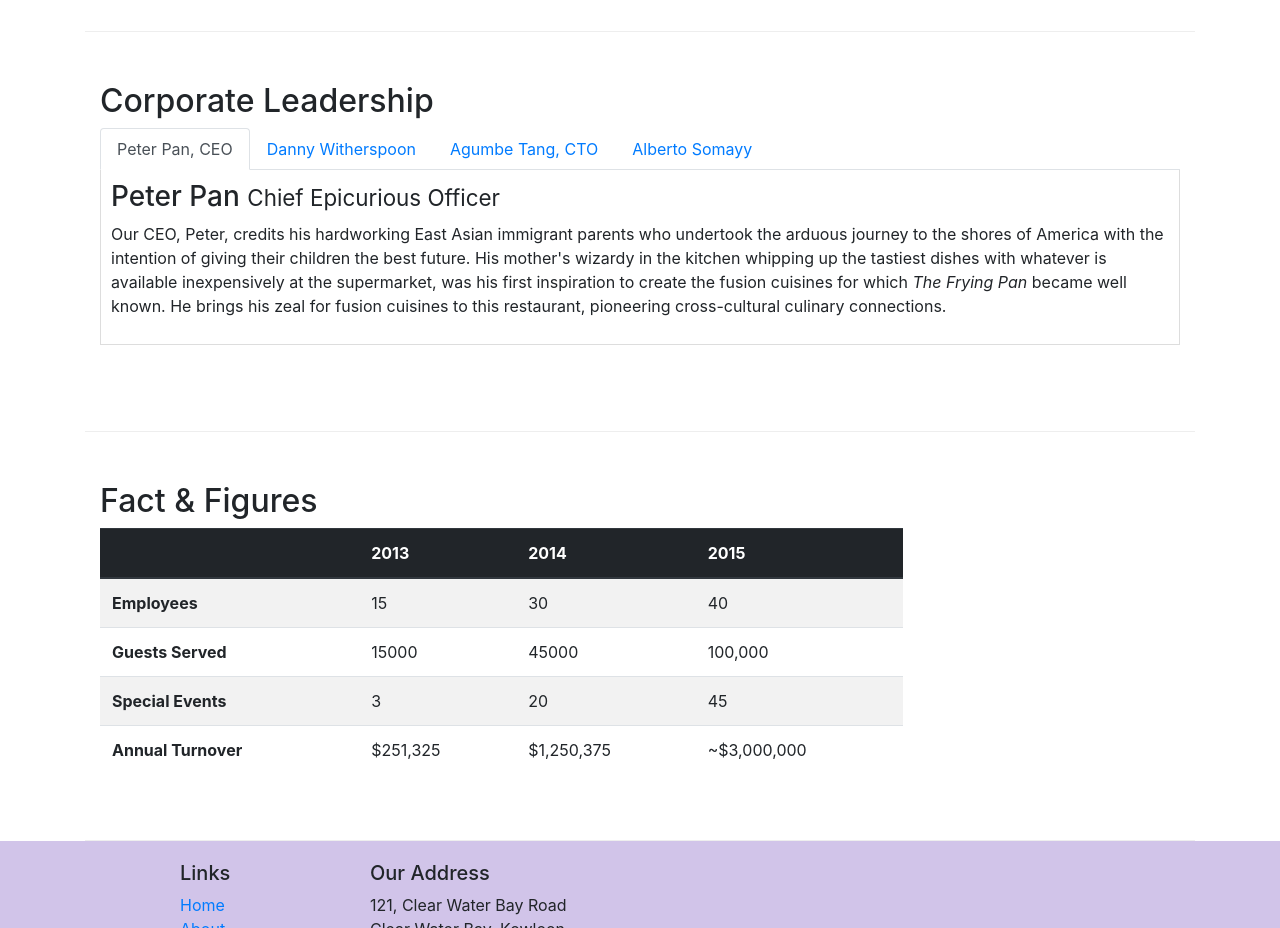
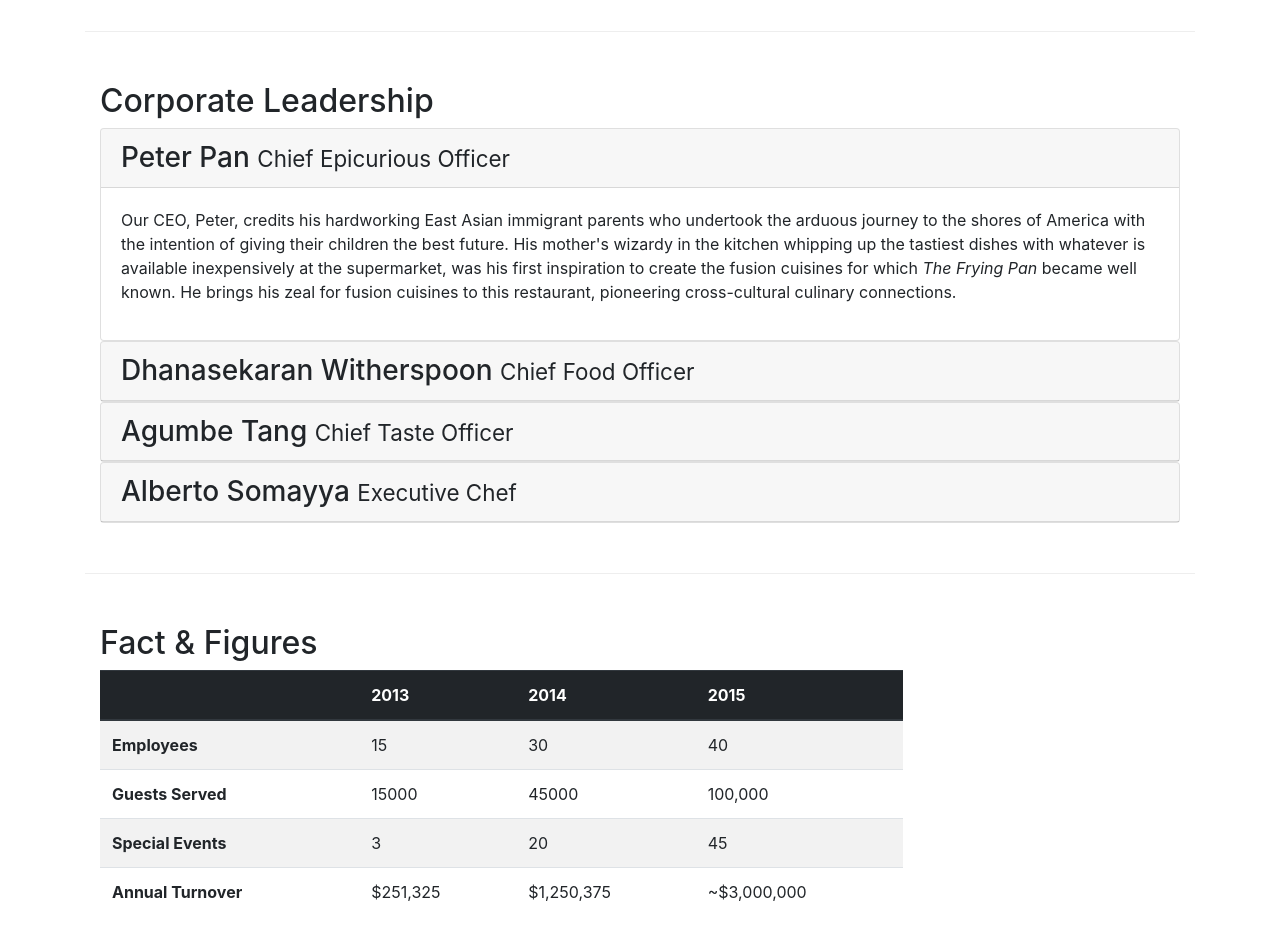
Before and after one commit to BrianB86/Bootstrap4, a website: page aboutus.html in a window 1280 px wide. Shown: the part 940-1868 px from the top of the page. Drawn offline with nearby package versions, Linux system fonts and the light colour scheme.

Commit message:
replaced tabs with accordion

```diff
--- a/aboutus.html
+++ b/aboutus.html
@@ -97,38 +97,49 @@
         <div class="row row-content">
             <div class="col">
                 <h2>Corporate Leadership</h2>
-
-                <ul class="nav nav-tabs">
-                  <li class="nav-item">
-                    <a class="nav-link active" href="#peter" role="tab" data-toggle="tab">Peter Pan, CEO</a>
-                  </li>
-                  <li class="nav-item">
-                    <a class="nav-link" href="#danny" role="tab" data-toggle="tab">Danny Witherspoon</a>
-                  </li>
-                  <li class="nav-item">
-                    <a class="nav-link" href="#agumbe" role="tab" data-toggle="tab">Agumbe Tang, CTO</a>
-                  </li>
-                  <li class="nav-item">
-                    <a class="nav-link" href="#alberto" role="tab" data-toggle="tab">Alberto Somayy</a>
-                  </li>
-                </ul>
-
-                <div class="tab-content">
-                  <div role="tabpanel" class="tab-pane fade show active" id="peter">
-                    <h3>Peter Pan <small>Chief Epicurious Officer</small></h3>
+                <div id="accordion">
+                  <div class="card">
+                    <div class="card-header" role="tab" id="peterhead">
+                      <h3 class="mb-0"><a data-toggle="collapse" data-target="#peter">Peter Pan <small>Chief Epicurious Officer</small></a></h3>
+                    </div>
+                    <div role="tabpanel" class="collapse show" id="peter" data-parent="#accordion">
+                      <div class="card-body">
                         <p class="d-none d-sm-block">Our CEO, Peter, credits his hardworking East Asian immigrant parents who undertook the arduous journey to the shores of America with the intention of giving their children the best future. His mother's wizardy in the kitchen whipping up the tastiest dishes with whatever is available inexpensively at the supermarket, was his first inspiration to create the fusion cuisines for which <em>The Frying Pan</em> became well known. He brings his zeal for fusion cuisines to this restaurant, pioneering cross-cultural culinary connections.</p>
                       </div>
-                  <div role="tabpanel" class="tab-pane fade" id="danny">
-                    <h3>Dhanasekaran Witherspoon <small>Chief Food Officer</small></h3>
+                  </div>
+                </div>
+
+                <div class="card">
+                  <div class="card-header" role="tab" id="dannyhead">
+                    <h3 class="mb-0"><a data-toggle="collapse" data-target="#danny">Dhanasekaran Witherspoon <small>Chief Food Officer</small></a></h3>
+                  </div>
+                  <div role="tabpanel" class="collapse" id="danny" data-parent="#accordion">
+                    <div class="card-body">
                       <p class="d-none d-sm-block">"Our CFO, Danny, as he is affectionately referred to by his colleagues, comes from a long established family tradition in farming and produce. His experiences growing up on a farm in the Australian outback gave him great appreciation for varieties of food sources. As he puts it in his own words, <em>Everything that runs, wins, and everything that stays, pays!</em></p>
                     </div>
-                  <div role="tabpanel" class="tab-pane fade" id="agumbe">
-                    <h3>Agumbe Tang <small>Chief Taste Officer</small></h3>
+                  </div>
+                </div>
+
+                <div class="card">
+                  <div class="card-header" role="tab" id="agumbehead">
+                    <h3 class="mb-0"><a data-toggle="collapse" data-target="#agumbe">Agumbe Tang <small>Chief Taste Officer</small></a></h3>
+                  </div>
+                  <div role="tabpanel" class="collapse" id="agumbe" data-parent="#accordion">
+                    <div class="card-body">
                       <p class="d-none d-sm-block">Blessed with the most discerning gustatory sense, Agumbe, our CTO, personally ensures that every dish that we serve meets his exacting tastes. Our chefs dread the tongue lashing that ensues if their dish does not meet his exacting standards. He lives by his motto, <em>You click only if you survive my lick.</em></p>
                     </div>
-                  <div role="tabpanel" class="tab-pane fade" id="alberto">
-                    <h3>Alberto Somayya <small>Executive Chef</small></h3>
+                  </div>
+                </div>
+
+                <div class="card">
+                  <div class="card-header" role="tab" id="albertohead">
+                    <h3 class="mb-0"><a data-toggle="collapse" data-target="#alberto">Alberto Somayya <small>Executive Chef</small></a></h3>
+                  </div>
+                  <div role="tabpanel" class="collapse" id="alberto" data-parent="#accordion">
+                    <div class="card-body">
                       <p class="d-none d-sm-block">Award winning three-star Michelin chef with wide International experience having worked closely with whos-who in the culinary world, he specializes in creating mouthwatering Indo-Italian fusion experiences. He says, <em>Put together the cuisines from the two craziest cultures, and you get a winning hit! Amma Mia!</em></p>
+                    </div>
+                  </div>
                 </div>
               </div>
             </div>
```
Lines whose indentation alone changed are shown as unchanged.
